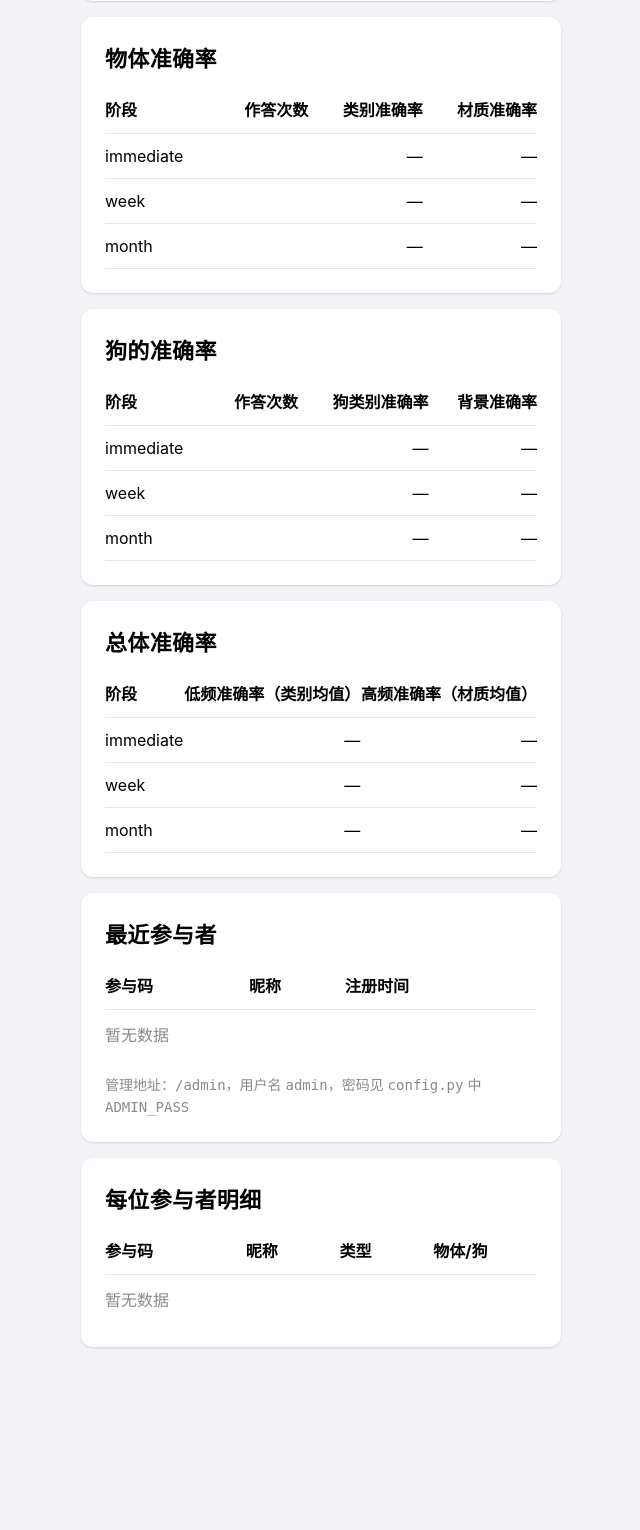
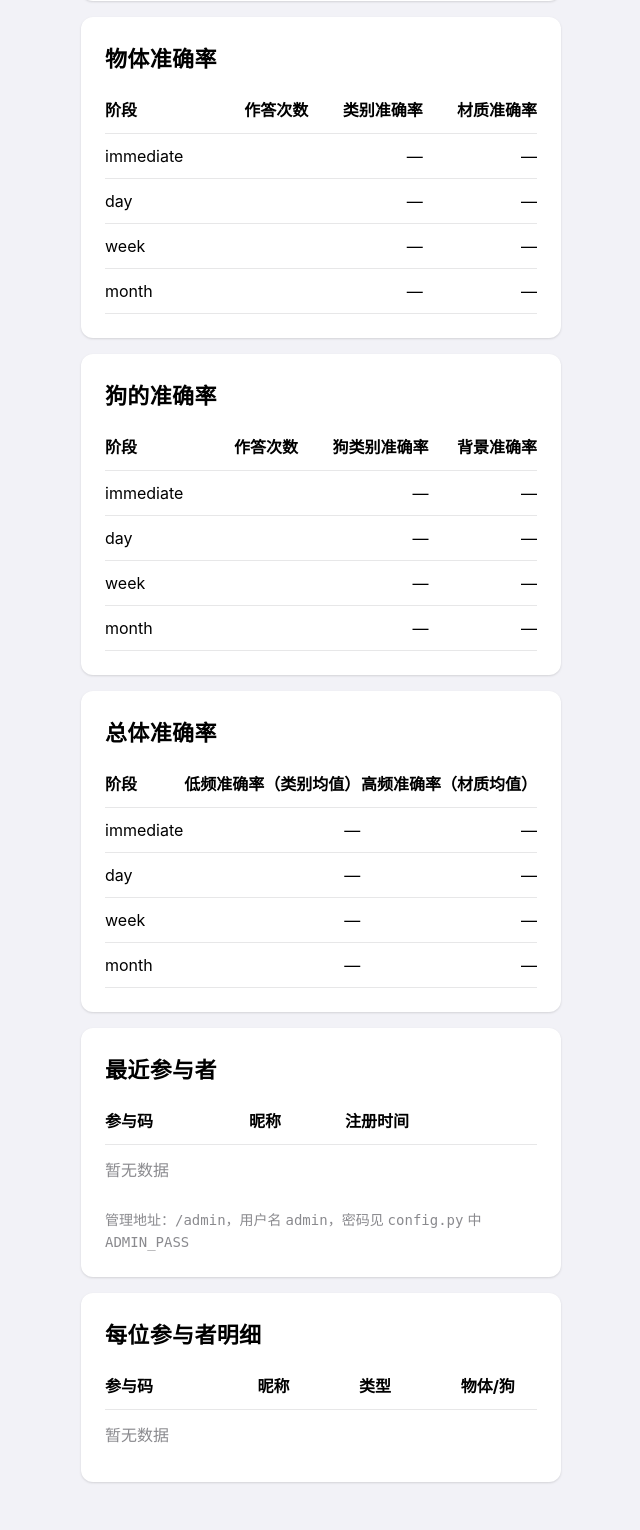
Before and after one commit to Arrosw/memory-experiment, a Flask app: template templates/admin.html in a window 1280 px wide. Shown: the part 218-1748 px from the top of the page, without its empty margins (319-959 px from the left). Before the commit the page ends 1566 px from the top, so only its background shows below. Run offline with Flask 3, Linux system fonts and the light colour scheme; the template is opened without the code that fills it, so the values that code supplies are empty.

Commit message:
feat(phases): add 'day' phase — 4-phase flow immediate→day→week→month

```diff
--- a/app.py
+++ b/app.py
@@ -10,13 +10,13 @@ from pathlib import Path
 from flask import Flask, Response, g, jsonify, redirect, render_template, request, send_file, session, url_for
 from PIL import Image, ImageDraw, ImageFont
 
-from config import ADMIN_PASS, ADMIN_USER, ANIMALS, CATEGORIES, DB_PATH, DEBUG_SKIP_WINDOWS, DOG_BACKGROUNDS, DOG_BREEDS, MATERIALS, MONTH_WINDOW, STUDY_DURATION_SECONDS, TRIALS_PER_PARTICIPANT, WEEK_WINDOW, init_db
+from config import ADMIN_PASS, ADMIN_USER, ANIMALS, CATEGORIES, DAY_WINDOW, DB_PATH, DEBUG_SKIP_WINDOWS, DOG_BACKGROUNDS, DOG_BREEDS, MATERIALS, MONTH_WINDOW, STUDY_DURATION_SECONDS, TRIALS_PER_PARTICIPANT, WEEK_WINDOW, init_db
 
 MATERIAL_COLORS = {
     'wood': '#D2A679', 'plastic': '#4FC3F7', 'metal': '#B0BEC5',
     'glass': '#E0F7FA', 'ceramic': '#FFCCBC', 'stone': '#9E9E9E',
 }
-PHASES = {'immediate', 'week', 'month'}
+PHASES = {'immediate', 'day', 'week', 'month'}
 app = Flask(__name__)
 app.secret_key = os.environ.get('SECRET_KEY', 'dev-only-fallback-key')
 
@@ -146,6 +146,8 @@ def get_phase_row(db, participant_id: int):
         if 'immediate' not in done:
             return trial, 'immediate'
         days = (now - parse_ts(trial['study_started_at'])).days
+        if 'day' not in done and (DEBUG_SKIP_WINDOWS or DAY_WINDOW[0] <= days <= DAY_WINDOW[1]):
+            return trial, 'day'
         if 'week' not in done and (DEBUG_SKIP_WINDOWS or WEEK_WINDOW[0] <= days <= WEEK_WINDOW[1]):
             return trial, 'week'
         if 'month' not in done and (DEBUG_SKIP_WINDOWS or days >= MONTH_WINDOW[0]):
@@ -309,6 +311,7 @@ def done():
     phase = request.args.get('phase', 'immediate')
     progress = [
         {'key': 'immediate', 'label': '即时', 'done': False, 'note': ''},
+        {'key': 'day',       'label': '',      'done': False, 'note': ''},
         {'key': 'week',      'label': '',      'done': False, 'note': ''},
         {'key': 'month',     'label': '',      'done': False, 'note': ''},
     ]
@@ -331,7 +334,7 @@ def done():
             if first_trial['study_started_at']:
                 started = parse_ts(first_trial['study_started_at'])
                 today = datetime.now(timezone.utc).date()
-                for key, offset in [('week', WEEK_WINDOW[0]), ('month', MONTH_WINDOW[0])]:
+                for key, offset in [('day', DAY_WINDOW[0]), ('week', WEEK_WINDOW[0]), ('month', MONTH_WINDOW[0])]:
                     entry = next(x for x in progress if x['key'] == key)
                     if not entry['done']:
                         target = (started + timedelta(days=offset)).date()
@@ -404,7 +407,7 @@ def admin():
         return (a + b) / 2
 
     total_acc = {}
-    for ph in ['immediate', 'week', 'month']:
+    for ph in ['immediate', 'day', 'week', 'month']:
         o = obj_acc_map.get(ph, {})
         d = dog_acc_map.get(ph, {})
         total_acc[ph] = {
@@ -414,11 +417,13 @@ def admin():
     chart_data = {
         'cat': [
             round(total_acc['immediate']['low'] * 100, 1) if total_acc.get('immediate', {}).get('low') is not None else None,
+            round(total_acc['day']['low'] * 100, 1) if total_acc.get('day', {}).get('low') is not None else None,
             round(total_acc['week']['low'] * 100, 1) if total_acc.get('week', {}).get('low') is not None else None,
             round(total_acc['month']['low'] * 100, 1) if total_acc.get('month', {}).get('low') is not None else None,
         ],
         'mat': [
             round(total_acc['immediate']['high'] * 100, 1) if total_acc.get('immediate', {}).get('high') is not None else None,
+            round(total_acc['day']['high'] * 100, 1) if total_acc.get('day', {}).get('high') is not None else None,
             round(total_acc['week']['high'] * 100, 1) if total_acc.get('week', {}).get('high') is not None else None,
             round(total_acc['month']['high'] * 100, 1) if total_acc.get('month', {}).get('high') is not None else None,
         ],
@@ -447,8 +452,8 @@ def admin():
             row_map[code] = {
                 'code': row['code'],
                 'nickname': row['nickname'],
-                'object': {'category': '', 'material': '', 'immediate': default_phase(), 'week': default_phase(), 'month': default_phase()},
-                'dog': {'category': '', 'material': '', 'immediate': default_phase(), 'week': default_phase(), 'month': default_phase()},
+                'object': {'category': '', 'material': '', 'immediate': default_phase(), 'day': default_phase(), 'week': default_phase(), 'month': default_phase()},
+                'dog':    {'category': '', 'material': '', 'immediate': default_phase(), 'day': default_phase(), 'week': default_phase(), 'month': default_phase()},
             }
             per_user.append(row_map[code])
         tt = row['trial_type']
--- a/templates/admin.html
+++ b/templates/admin.html
@@ -24,7 +24,7 @@
         </tr>
       </thead>
       <tbody>
-        {% for ph in ['immediate', 'week', 'month'] %}
+        {% for ph in ['immediate', 'day', 'week', 'month'] %}
           {% set row = obj_acc_map.get(ph) %}
           <tr>
             <td style="padding:12px 0;border-bottom:1px solid var(--separator);">{{ ph }}</td>
@@ -49,7 +49,7 @@
         </tr>
       </thead>
       <tbody>
-        {% for ph in ['immediate', 'week', 'month'] %}
+        {% for ph in ['immediate', 'day', 'week', 'month'] %}
           {% set row = dog_acc_map.get(ph) %}
           <tr>
             <td style="padding:12px 0;border-bottom:1px solid var(--separator);">{{ ph }}</td>
@@ -73,7 +73,7 @@
         </tr>
       </thead>
       <tbody>
-        {% for ph in ['immediate', 'week', 'month'] %}
+        {% for ph in ['immediate', 'day', 'week', 'month'] %}
           {% set row = total_acc.get(ph) %}
           <tr>
             <td style="padding:12px 0;border-bottom:1px solid var(--separator);">{{ ph }}</td>
@@ -115,7 +115,7 @@
   <div class="card">
     <h2>每位参与者明细</h2>
     <div style="overflow-x:auto;">
-      <table style="width:100%;border-collapse:collapse;min-width:1180px;">
+      <table style="width:100%;border-collapse:collapse;min-width:1380px;">
         <thead>
           <tr>
             <th style="text-align:left;padding:12px 0;border-bottom:1px solid var(--separator);">参与码</th>
@@ -123,6 +123,7 @@
             <th style="text-align:left;padding:12px 0;border-bottom:1px solid var(--separator);">类型</th>
             <th style="text-align:left;padding:12px 0;border-bottom:1px solid var(--separator);">物体/狗</th>
             <th style="text-align:left;padding:12px 0;border-bottom:1px solid var(--separator);">即时（时长/类别/属性）</th>
+            <th style="text-align:left;padding:12px 0;border-bottom:1px solid var(--separator);">一天</th>
             <th style="text-align:left;padding:12px 0;border-bottom:1px solid var(--separator);">一周</th>
             <th style="text-align:left;padding:12px 0;border-bottom:1px solid var(--separator);">一月</th>
           </tr>
@@ -135,6 +136,7 @@
               <td style="padding:12px 0;border-bottom:1px solid var(--separator);">物体</td>
               <td style="padding:12px 0;border-bottom:1px solid var(--separator);">{{ row.object.category }} {{ row.object.material }}</td>
               <td style="padding:12px 0;border-bottom:1px solid var(--separator);">{{ row.object.immediate.elapsed_label }} / {{ '✓' if row.object.immediate.cat_ok == 1 else '✗' if row.object.immediate.cat_ok == 0 else '—' }} / {{ '✓' if row.object.immediate.mat_ok == 1 else '✗' if row.object.immediate.mat_ok == 0 else '—' }}</td>
+              <td style="padding:12px 0;border-bottom:1px solid var(--separator);">{{ row.object.day.elapsed_label }} / {{ '✓' if row.object.day.cat_ok == 1 else '✗' if row.object.day.cat_ok == 0 else '—' }} / {{ '✓' if row.object.day.mat_ok == 1 else '✗' if row.object.day.mat_ok == 0 else '—' }}</td>
               <td style="padding:12px 0;border-bottom:1px solid var(--separator);">{{ row.object.week.elapsed_label }} / {{ '✓' if row.object.week.cat_ok == 1 else '✗' if row.object.week.cat_ok == 0 else '—' }} / {{ '✓' if row.object.week.mat_ok == 1 else '✗' if row.object.week.mat_ok == 0 else '—' }}</td>
               <td style="padding:12px 0;border-bottom:1px solid var(--separator);">{{ row.object.month.elapsed_label }} / {{ '✓' if row.object.month.cat_ok == 1 else '✗' if row.object.month.cat_ok == 0 else '—' }} / {{ '✓' if row.object.month.mat_ok == 1 else '✗' if row.object.month.mat_ok == 0 else '—' }}</td>
             </tr>
@@ -144,11 +146,12 @@
               <td style="padding:12px 0;border-bottom:1px solid var(--separator);">狗</td>
               <td style="padding:12px 0;border-bottom:1px solid var(--separator);">{{ row.dog.category }} {{ row.dog.material }}</td>
               <td style="padding:12px 0;border-bottom:1px solid var(--separator);">{{ row.dog.immediate.elapsed_label }} / {{ '✓' if row.dog.immediate.cat_ok == 1 else '✗' if row.dog.immediate.cat_ok == 0 else '—' }} / {{ '✓' if row.dog.immediate.mat_ok == 1 else '✗' if row.dog.immediate.mat_ok == 0 else '—' }}</td>
+              <td style="padding:12px 0;border-bottom:1px solid var(--separator);">{{ row.dog.day.elapsed_label }} / {{ '✓' if row.dog.day.cat_ok == 1 else '✗' if row.dog.day.cat_ok == 0 else '—' }} / {{ '✓' if row.dog.day.mat_ok == 1 else '✗' if row.dog.day.mat_ok == 0 else '—' }}</td>
               <td style="padding:12px 0;border-bottom:1px solid var(--separator);">{{ row.dog.week.elapsed_label }} / {{ '✓' if row.dog.week.cat_ok == 1 else '✗' if row.dog.week.cat_ok == 0 else '—' }} / {{ '✓' if row.dog.week.mat_ok == 1 else '✗' if row.dog.week.mat_ok == 0 else '—' }}</td>
               <td style="padding:12px 0;border-bottom:1px solid var(--separator);">{{ row.dog.month.elapsed_label }} / {{ '✓' if row.dog.month.cat_ok == 1 else '✗' if row.dog.month.cat_ok == 0 else '—' }} / {{ '✓' if row.dog.month.mat_ok == 1 else '✗' if row.dog.month.mat_ok == 0 else '—' }}</td>
             </tr>
           {% else %}
-            <tr><td colspan="7" style="padding:12px 0;color:var(--text-secondary);">暂无数据</td></tr>
+            <tr><td colspan="8" style="padding:12px 0;color:var(--text-secondary);">暂无数据</td></tr>
           {% endfor %}
         </tbody>
       </table>
--- a/templates/done.html
+++ b/templates/done.html
@@ -6,7 +6,7 @@
   <div class="card text-center">
     <div style="font-size:64px;text-align:center;margin-bottom:var(--s6);">✓</div>
     <h1>感谢您！本阶段已完成</h1>
-    <div style="position:relative;display:flex;justify-content:space-between;align-items:flex-start;width:240px;margin:0 auto var(--s5);">
+    <div style="position:relative;display:flex;justify-content:space-between;align-items:flex-start;width:320px;margin:0 auto var(--s5);">
       <div style="position:absolute;top:6px;left:6px;right:6px;height:1px;background:var(--separator);"></div>
       {% for p in progress %}
       <div style="display:flex;flex-direction:column;align-items:center;gap:4px;position:relative;">
```
Also changed, not shown: config.py (+27 -3 lines).
